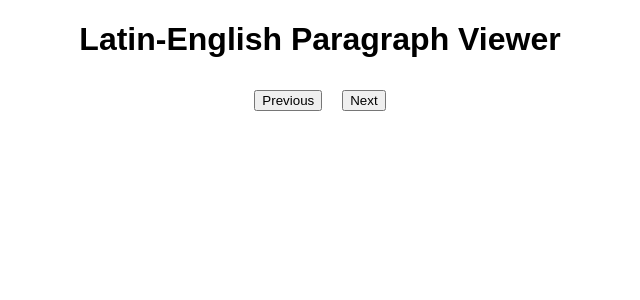
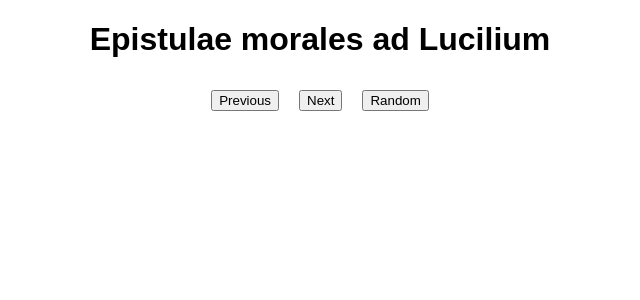
Before and after one commit to danelh/danelh.github.io, a Jekyll site: the page seneca.html, which Jekyll copies as it is, in a window 1280 px wide. Shown: the top 300 px of the page, without its empty margins (320-960 px from the left). Built offline with Jekyll 4.4.1, drawn with Linux system fonts in a browser that asks for light colours.

Commit message:
Add files via upload

```diff
--- a/seneca.html
+++ b/seneca.html
@@ -39,12 +39,14 @@
   </style>
 </head>
 <body>
-  <h1>Latin-English Paragraph Viewer</h1>
-  <div id="container"></div>
-  <div class="buttons">
+  <h1>Epistulae morales ad Lucilium</h1>
+    <div class="buttons">
     <button onclick="previousParagraph()">Previous</button>
     <button onclick="nextParagraph()">Next</button>
+      <button onclick="randomParagraph()">Random</button>
   </div>
+
+  <div id="container"></div>
 
   <script>
     var currentParagraph = 0;
@@ -92,6 +94,14 @@
       }
       displayParagraph(currentParagraph);
     }
+    function randomParagraph() {
+      currentParagraph = Math.floor(Math.random() * paragraphData.length);
+      if (currentParagraph < 0) {
+        currentParagraph = paragraphData.length - 1;
+      }
+      displayParagraph(currentParagraph);
+    }
+
   </script>
 </body>
 </html>
```
